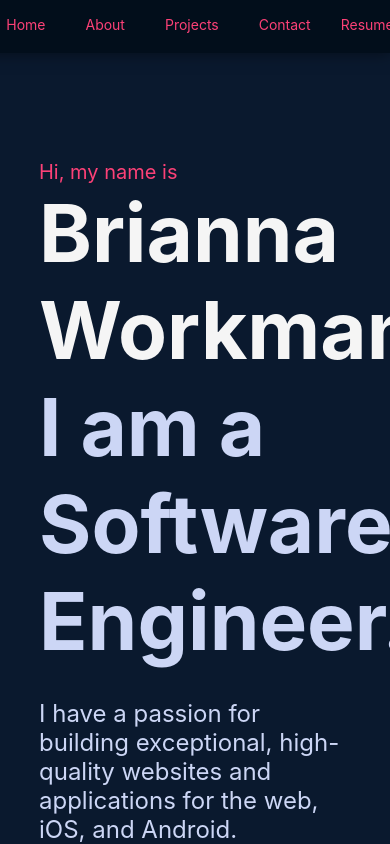
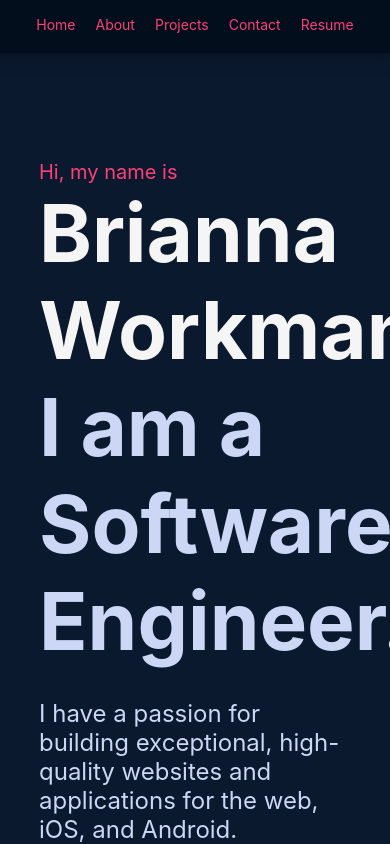
Before and after one commit to briannaworkman/portfolio, a React (Create React App) app: page / in a window 390 px wide. Shown: the top 844 px of the page. Built offline with nearby package versions, Linux system fonts and the light colour scheme.

Commit message:
fixes project header styling

```diff
--- a/src/assets/styles/nav.css
+++ b/src/assets/styles/nav.css
@@ -8,8 +8,7 @@
   box-shadow: rgba(0, 0, 0, 0.5) 0px 0px 15px;
 }
 
-.container li,
-a {
+.container .nav-item {
   margin: 20px;
   color: #fc4177;
   top: 0;
@@ -26,8 +25,7 @@ a {
     justify-content: center;
     width: 100%;
   }
-  .container li,
-  a {
+  .container .nav-item {
     margin: 20px 10px;
   }
 }
--- a/src/components/Nav.js
+++ b/src/components/Nav.js
@@ -60,7 +60,7 @@ function Nav() {
               Contact
             </Link>
           </li>
-          <a href={resume} download>
+          <a href={resume} download className='nav-item'>
             Resume
           </a>
         </ul>
```
